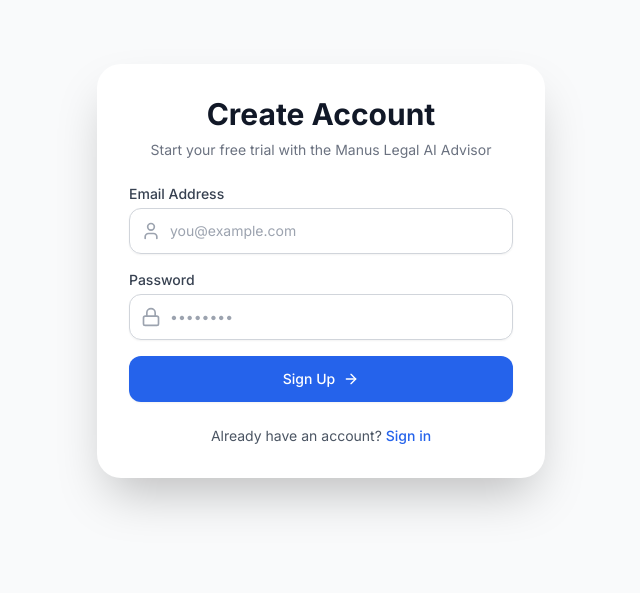
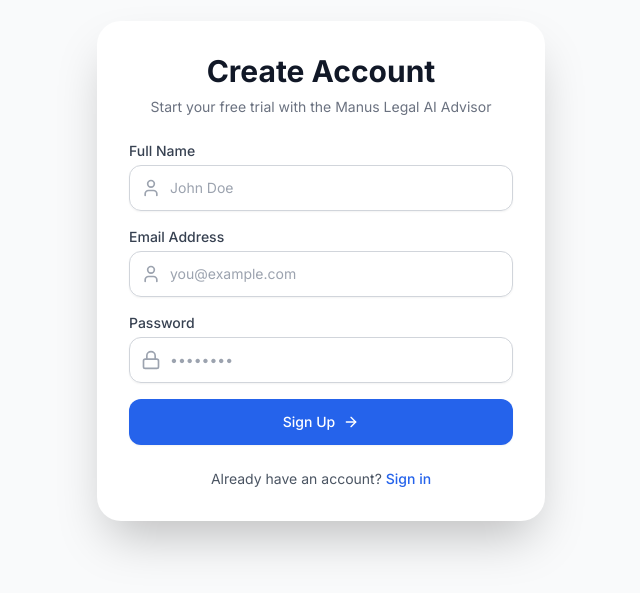
Before and after one commit to ChristianOjo/Legal-, a Next.js app: page /register in a window 1280 px wide. Shown: the part 129-722 px from the top of the page, without its empty margins (319-959 px from the left). Built offline with nearby package versions, Linux system fonts and the light colour scheme; no server answers.

Commit message:
Register Fix

```diff
--- a/src/app/api/auth/[...nextauth]/route.ts
+++ b/src/app/api/auth/[...nextauth]/route.ts
@@ -1,6 +1,6 @@
 import NextAuth from "next-auth";
 import CredentialsProvider from "next-auth/providers/credentials";
-import { supabaseClient } from "@/lib/supabase";
+import { supabaseAdmin } from "@/lib/supabase";
 import { compare } from "bcryptjs";
 
 // This is the NextAuth configuration file.
@@ -20,7 +20,7 @@
         }
 
         // 1. Find the user in the database
-        const { data: user, error } = await supabaseClient
+        const { data: user, error } = await supabaseAdmin
           .from("users")
           .select("id, email, password_hash")
           .eq("email", credentials.email)
--- a/src/app/register/page.tsx
+++ b/src/app/register/page.tsx
@@ -6,6 +6,7 @@
 import { User, Lock, ArrowRight } from "lucide-react";
 
 export default function RegisterPage() {
+  const [name, setName] = useState("");
   const [email, setEmail] = useState("");
   const [password, setPassword] = useState("");
   const [error, setError] = useState("");
@@ -17,13 +18,20 @@
     setError("");
     setLoading(true);
 
+    // Client-side validation for name
+    if (!name || name.length < 2) {
+      setError("Name must be at least 2 characters.");
+      setLoading(false);
+      return;
+    }
+
     try {
       const response = await fetch("/api/auth/register", {
         method: "POST",
         headers: {
           "Content-Type": "application/json",
         },
-        body: JSON.stringify({ email, password }),
+        body: JSON.stringify({ name, email, password }),
       });
 
       const data = await response.json();
@@ -53,11 +61,33 @@
         </div>
 
         <form onSubmit={handleSubmit} className="space-y-4">
-          {error && (
-            <div className="p-3 text-sm text-red-700 bg-red-100 rounded-xl border border-red-200">
-              {error}
+
+
+          <div>
+            <label
+              htmlFor="name"
+              className="block text-sm font-medium text-gray-700"
+            >
+              Full Name
+            </label>
+            <div className="mt-1 relative rounded-xl shadow-sm">
+              <div className="absolute inset-y-0 left-0 pl-3 flex items-center pointer-events-none">
+                <User className="h-5 w-5 text-gray-400" />
+              </div>
+              <input
+                id="name"
+                name="name"
+                type="text"
+                autoComplete="name"
+                required
+                value={name}
+                onChange={(e) => setName(e.target.value)}
+                className="appearance-none block w-full px-10 py-3 border border-gray-300 rounded-xl placeholder-gray-400 focus:outline-none focus:ring-blue-500 focus:border-blue-500 sm:text-sm transition-colors"
+                placeholder="John Doe"
+              />
             </div>
-          )}
+          </div>
+
 
           <div>
             <label
```
